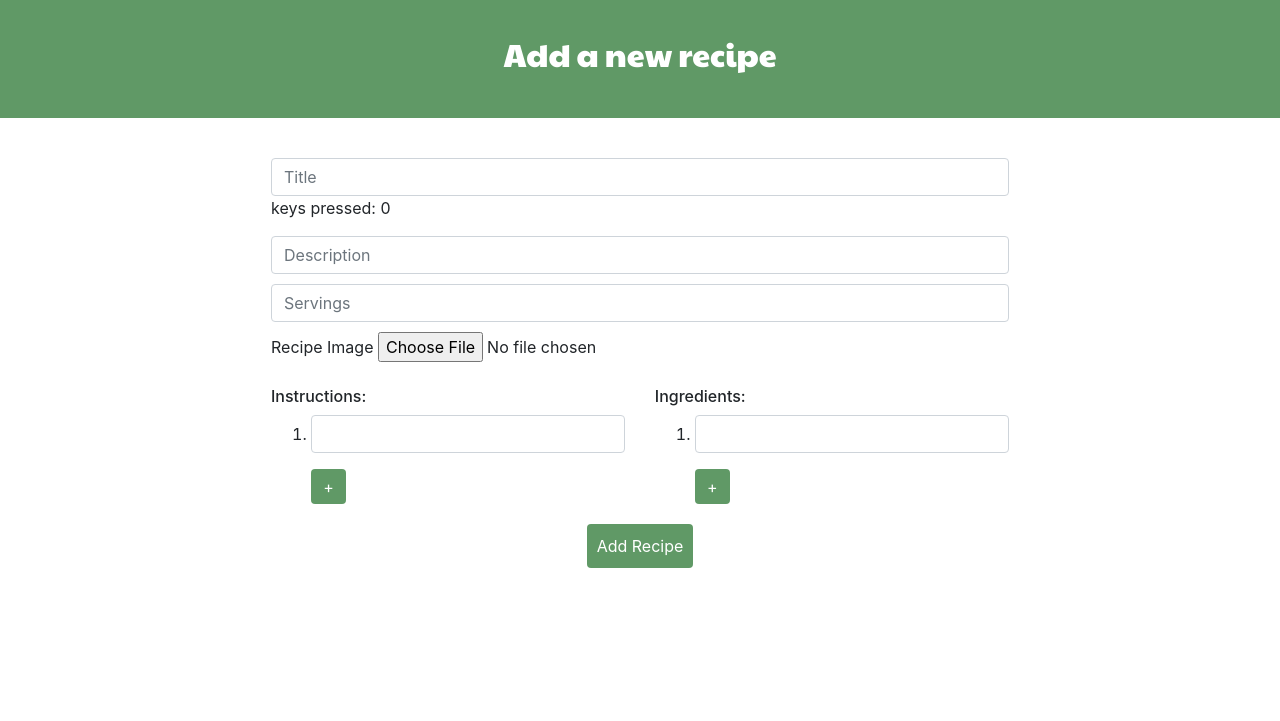
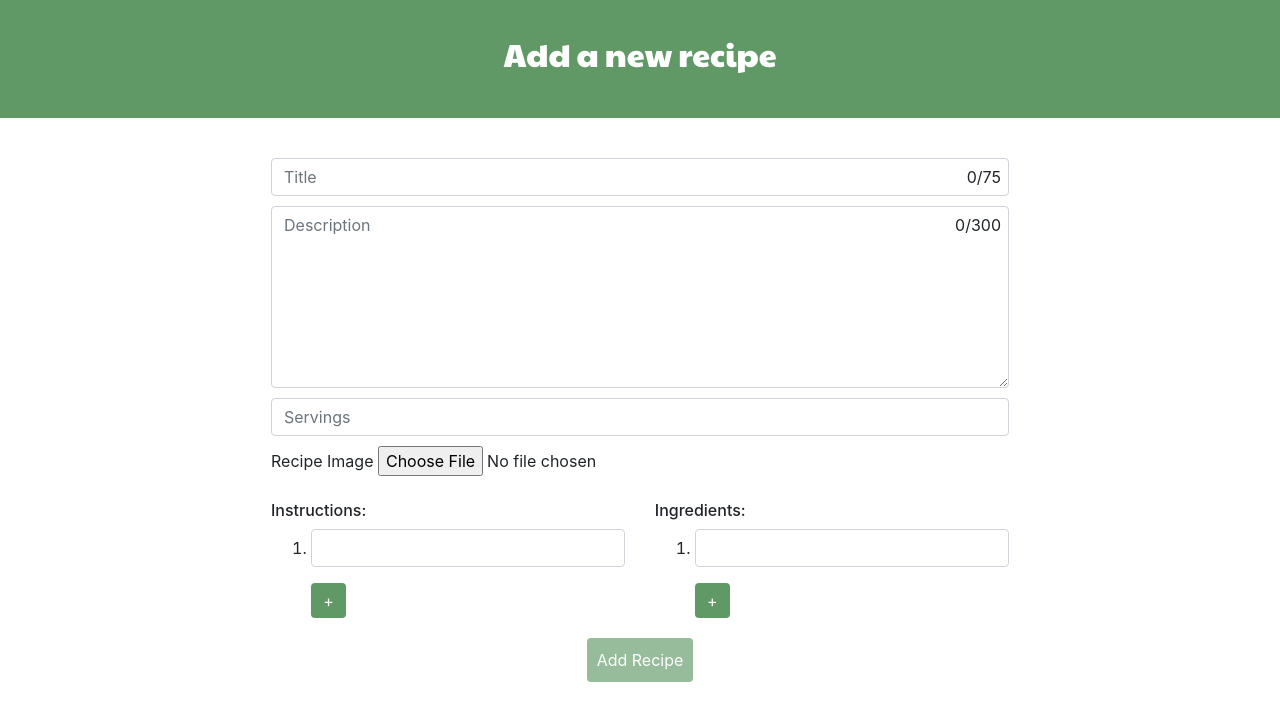
Before and after one commit to 100yann/PickMEal, a Django app: page /create in a window 1280 px wide. Shown: the part 56-777 px from the top of the page. Run offline with Django 4.2, Linux system fonts and the light colour scheme; some libraries are stand-ins or nearby versions; some web fonts are replaced.

Commit message:
implement char counter for new recipe description as well, and style them inside the fields

```diff
--- a/pickmeal/meal_app/static/add_recipe.js
+++ b/pickmeal/meal_app/static/add_recipe.js
@@ -2,22 +2,23 @@ var numInstructions = 1
 var numIngredients = 1
 
 document.addEventListener("DOMContentLoaded", () => {
-    const submitButton = document.getElementById('save-new-recipe')
-    // Validate title
     const recipeTitle = document.getElementById('new-recipe-title')
+    const recipeDescr = document.getElementById('new-recipe-description')
+
+    // Validate title length
     recipeTitle.addEventListener('keyup', () => {
-        const chars = document.getElementById('keys-pressed')
-        var charNums = recipeTitle.value.length
-        chars.textContent = `keys pressed: ${charNums}/75`;
-        if (charNums > 75){
-            recipeTitle.style.border = '2px solid red'
-            submitButton.disabled = true;
-        } else {
-            recipeTitle.style.border = '1px solid grey'
-            recipeTitle.disabled = false;
+        const displayTitleChars = document.getElementById('char-count-title')
+        checkInput(recipeDescr, recipeTitle)
+        calcInput(recipeTitle, displayTitleChars, 75)
+    })
 
-        }
+    // Validate description length
+    recipeDescr.addEventListener('keyup', () => {
+        const displayDescrChars = document.getElementById('char-count-description')
+        checkInput(recipeDescr, recipeTitle)
+        calcInput(recipeDescr, displayDescrChars, 300)
     })
+
     // Add new instruction step field
     const addInstructions = document.getElementById('add-instruction')
     addInstructions.onclick = ((event) => {
@@ -41,8 +42,32 @@ document.addEventListener("DOMContentLoaded", () => {
     })
 })
 
+// If title and description have values make the submit button active
+function checkInput(element1, element2){
+    if (element1.value.length > 0 && element2.value.length > 0){
+        document.getElementById('save-new-recipe').disabled = false;
+    } else {
+        document.getElementById('save-new-recipe').disabled = true;
+    }
+}
+
+// Check if a field has more than the maxChars inputted
+function calcInput(elementToCheck, elementToDisplay, maxChars){
+    const submitButton = document.getElementById('save-new-recipe')
+
+    var charNums = elementToCheck.value.length
+    elementToDisplay.textContent = `${charNums}/${maxChars}`;
+
+    if (charNums > maxChars ){
+        elementToCheck.style.border = '2px solid red'
+        submitButton.disabled = true;
+    } else if (charNums < maxChars) {
+        elementToCheck.style.border = '1px solid rgb(206, 212, 218)'
+    }
+}
+
+// Add a new list element to instructions/ingredients
 function addListElement(parentElement, buttonName, removeStep, num){
-
     const newStep = document.createElement('li')
     if (parentElement.id === 'instructions'){
         newStep.innerHTML = '<input class="form-control" type="text" name="recipe-instructions">'
--- a/pickmeal/meal_app/static/styles.css
+++ b/pickmeal/meal_app/static/styles.css
@@ -253,6 +253,7 @@ article {
 }
 .new-recipe{
     margin: 10px auto 0;
+    padding-right: 70px;
 }
 
 #add-instruction, #add-ingredient {
@@ -273,6 +274,11 @@ article {
     padding: 10px;
 }
 
+.char-count{
+    position: absolute;
+    top: 7px;
+    right: 8px;
+}
 @media (max-width: 900px){
     .new-recipe-container{
         margin-top: 40px;
--- a/pickmeal/meal_app/templates/new_recipe.html
+++ b/pickmeal/meal_app/templates/new_recipe.html
@@ -10,9 +10,14 @@
 <div class="container new-recipe-container">
     <form action="{% url 'new_recipe' %}" class="form" method="POST">
         {% csrf_token %}
-        <input type="text" class='form-control new-recipe' name="recipe-title" id="new-recipe-title" placeholder="Title">
-        <p id="keys-pressed">keys pressed: 0</p>
-        <input type="text" class='form-control new-recipe' name="recipe-description"placeholder="Description">
+        <div style="position: relative;">
+            <input type="text" class="form-control new-recipe" name="recipe-title" id="new-recipe-title" placeholder="Title">
+            <span  class="char-count" id="char-count-title">0/75</span>
+        </div>
+        <div style="position:relative;">
+            <textarea name="recipe-description" class="form-control new-recipe" id="new-recipe-description"cols="30" rows="7" placeholder="Description"></textarea>
+            <span class="char-count" id="char-count-description">0/300</span>
+        </div>
         <input type="number" class='form-control new-recipe' name="recipe-servings" id="recipe-servings" placeholder="Servings">
         <label for="recipe-img">Recipe Image</label>
         <input type="file" name="recipe-img" class="new-recipe">
@@ -35,7 +40,7 @@
                 <button class="btn btn-dark" id="remove-ingredient">-</button>
             </div>
         </div>
-        <input class="btn btn-primary" type="submit" name="" id="save-new-recipe" value="Add Recipe">
+        <input class="btn btn-primary" type="submit" name="" id="save-new-recipe" value="Add Recipe" disabled>
 
     </form>
 </div>
```
Also changed, not shown: pickmeal/db.sqlite3.
